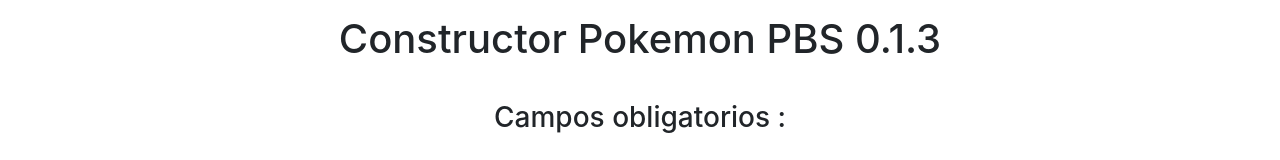
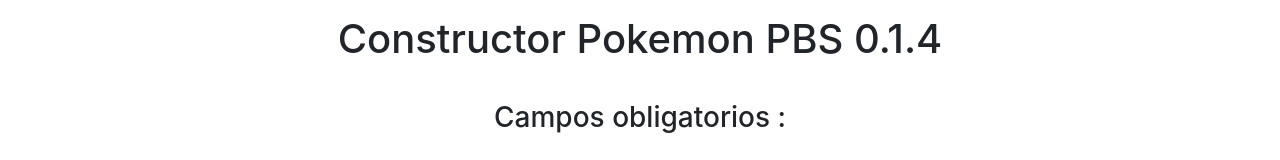
Before and after one commit to Kinosama/Constructor-PBS, a plain HTML site: page pages/pokemon.html in a window 1280 px wide. Shown: the top 160 px of the page. Drawn offline with nearby package versions, Linux system fonts and the light colour scheme; some packages are replaced by stand-ins of ours; a script that the page names is missing.

Commit message:
Add files via upload

```diff
--- a/pages/pokemon.html
+++ b/pages/pokemon.html
@@ -43,7 +43,7 @@
         <div class="row">
             <div class="col-12">
                 <div class="d-flex align-items-center justify-content-center">
-                    <h1> Constructor Pokemon PBS 0.1.3 </h1>
+                    <h1> Constructor Pokemon PBS 0.1.4 </h1>
                 </div>
             </div>
         </div>
```
